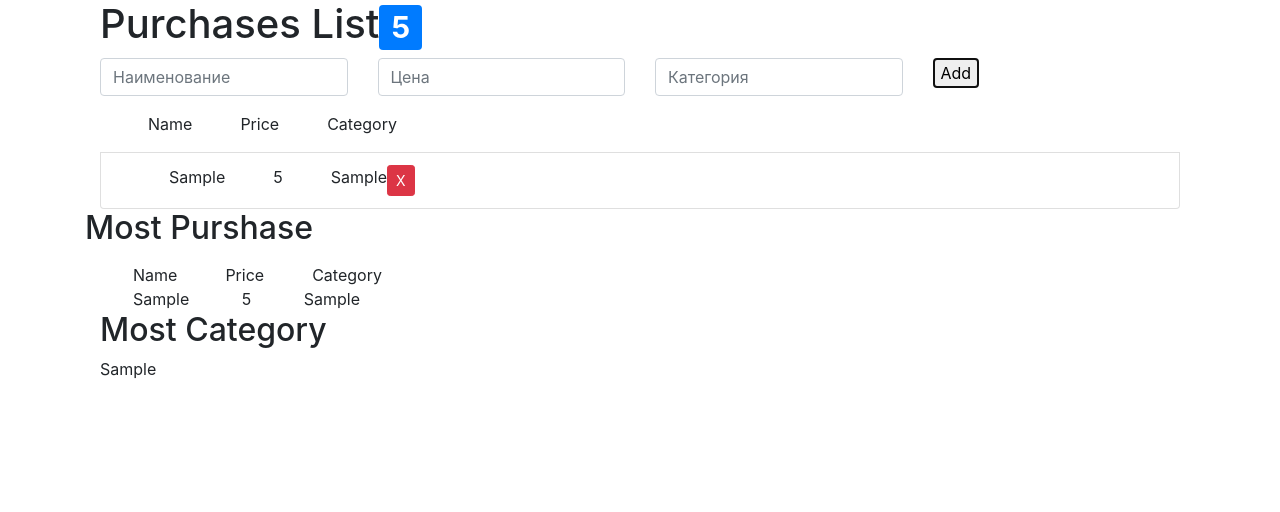
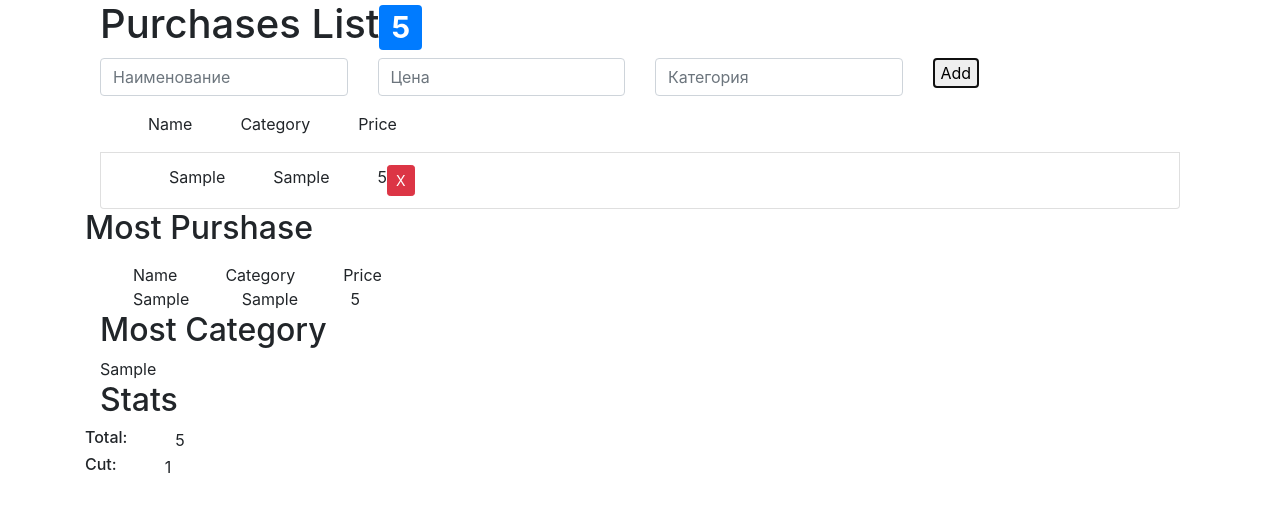
Before and after one commit to diassan/PurchasesList, a website: page src/index.html in a window 1280 px wide. Both pictures are taken after typing "Sample", "5", "Sample" into the empty fields and a click on the button "Add". Drawn offline with nearby package versions, Linux system fonts and the light colour scheme.

Commit message:
stats add

```diff
--- a/src/index.html
+++ b/src/index.html
@@ -30,8 +30,8 @@
             <ul id="items" class="list-group list-group-horizontal-sm-4">
                 <li class="list-item d-flex mt-3">
                     <div class="pl-5">Name</div>
+                    <div class="pl-5">Category</div>
                     <div class="pl-5">Price</div>
-                    <div class="pl-5">Category</div>
                 </li>
             </ul>
         </div>
@@ -40,12 +40,12 @@
             <h2>Most Purshase</h2>
                 <li class="list-item d-flex mt-3">
                     <div class="pl-5">Name</div>
+                    <div class="pl-5">Category</div>
                     <div class="pl-5">Price</div>
-                    <div class="pl-5">Category</div>
                 </li>
                 <output id="resultName" class="pl-5"></output>
+                <output id="resultCat" class="pl-5"></output>
                 <output id="resultPrice" class="pl-5"></output>
-                <output id="resultCat" class="pl-5"></output>
             </div>
         </div>
 
@@ -53,6 +53,16 @@
             <h2>Most Category</h2>
             <output id="cat"></output>
         </div>
+    <div class="col">
+        <h2>Stats</h2>
+        <div class="row">
+            <h6>Total:</h6><output id="total" class="pl-5">0</output>
+        </div>
+        <div class="row">
+            <h6>Cut:</h6><output id="cut" class="pl-5">0</output>
+        </div>
+
+    </div>
     </div>
 <script src="js/app.js" type="module"></script>
 </body>
--- a/src/js/app.js
+++ b/src/js/app.js
@@ -8,20 +8,23 @@ const resultNameEl = document.getElementById('resultName');
 const resultPriceEl = document.getElementById('resultPrice');
 const resultCatEl = document.getElementById('resultCat');
 const catEl = document.getElementById('cat');
+const totalEl = document.getElementById('total');
+const cutEL = document.getElementById('cut');
 let sumAll = 0;
+let sumItem = 0;
 
 function calculMost(){
     let max = {
         name: 'unname',
-        price: 0,
-        category: '-'
+        category: '-',
+        price: 0
     };
     for (const li of itemsEl.children) {
-        const price = li.children[1];
+        const price = li.children[2];
         if(max.price<+price.textContent){
             max.name = li.children[0].textContent;
-            max.price = +li.children[1].textContent;
-            max.category = li.children[2].textContent;
+            max.category = li.children[1].textContent;
+            max.price = +li.children[2].textContent;
 
         }
     }
@@ -29,8 +32,8 @@ function calculMost(){
 }
 function updateResult(itemObject){
     resultNameEl.textContent = itemObject.name;
+    resultCatEl.textContent = itemObject.category;
     resultPriceEl.textContent = itemObject.price;
-    resultCatEl.textContent = itemObject.category;
     catEl.textContent = itemObject.category
 }
 
@@ -42,17 +45,19 @@ buttonEl.addEventListener('click', () =>{
     const itemEl = document.createElement('li');
     itemEl.className = 'list-group-item d-flex mt-3';
     itemsEl.appendChild(itemEl);
+    sumItem = sumItem + 1;
 
     const nameItemEL = document.createElement('div');
+    const categoryItemEL = document.createElement('div');
     const priceItemEl = document.createElement('div');
-    const categoryItemEL = document.createElement('div');
-    nameItemEL.className=priceItemEl.className=categoryItemEL.className = 'pl-5'
+    nameItemEL.className=categoryItemEL.className = 'pl-5';
+    priceItemEl.className = 'pl-5'
     nameItemEL.textContent = nameValue;
+    categoryItemEL.textContent = categoryValue;
     priceItemEl.textContent = priceValue;
-    categoryItemEL.textContent = categoryValue;
     itemEl.appendChild(nameItemEL);
+    itemEl.appendChild(categoryItemEL);
     itemEl.appendChild(priceItemEl);
-    itemEl.appendChild(categoryItemEL);
 
 
     const removeEl = document.createElement('button');
@@ -63,15 +68,20 @@ buttonEl.addEventListener('click', () =>{
     removeEl.addEventListener('click', () => {
         itemsEl.removeChild(itemEl);
         sumAll = sumAll - priceValue*1;
+        sumItem = sumItem - 1;
         const maxObject = calculMost();
         updateResult(maxObject);
         countEl.textContent = sumAll;
+        totalEl.textContent = sumAll;
+        cutEL.textContent = sumItem;
     });
 
 
     const maxObject = calculMost();
     updateResult(maxObject);
     countEl.textContent = sumAll;
+    totalEl.textContent = sumAll;
+    cutEL.textContent = sumItem;
 
     nameEL.value = priceEL.value = categoryEL.value = '';
 });
```
